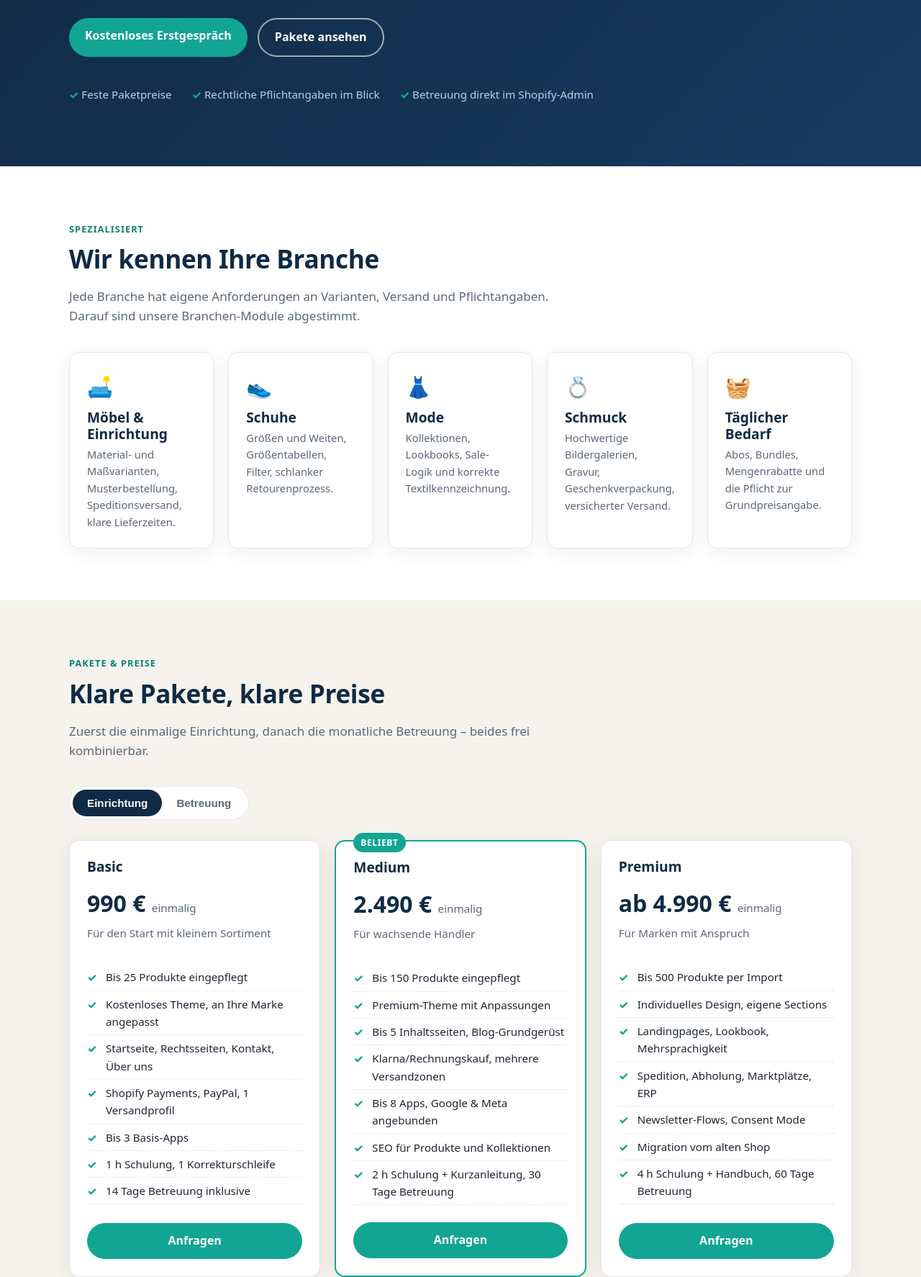
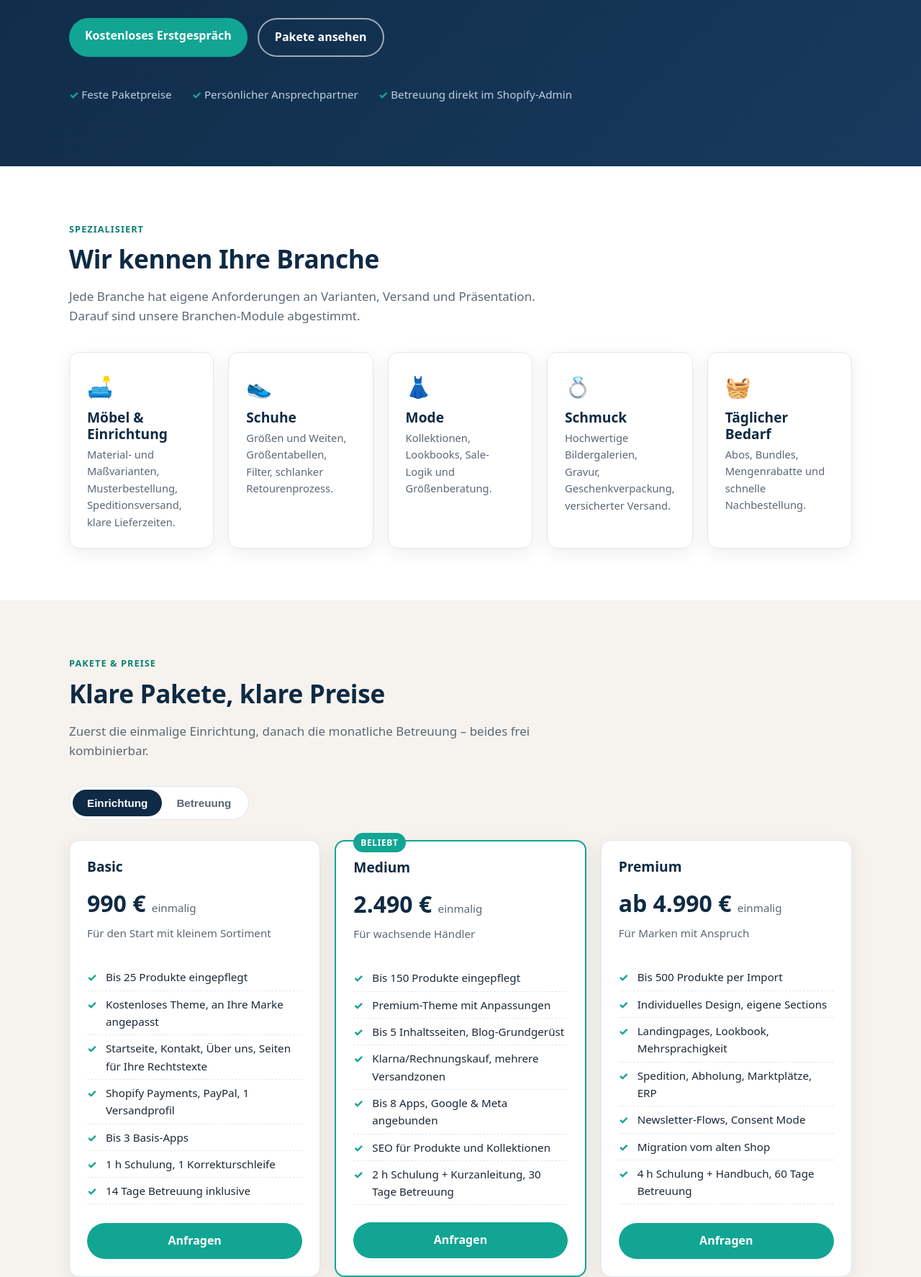
Before and after one commit to Sven6678/shopanker-website, a plain HTML site: page index.html in a window 1280 px wide. Shown: the part 376-2150 px from the top of the page at 72% size. Drawn offline with Linux system fonts and the light colour scheme.

Commit message:
Keine rechtlichen Hinweise oder Beratung in den Paketen
Co-Authored-By: Claude Opus 5.5 <noreply@anthropic.com>

```diff
--- a/index.html
+++ b/index.html
@@ -44,7 +44,7 @@
     </div>
     <div class="hero-points">
       <span>Feste Paketpreise</span>
-      <span>Rechtliche Pflichtangaben im Blick</span>
+      <span>Persönlicher Ansprechpartner</span>
       <span>Betreuung direkt im Shopify-Admin</span>
     </div>
   </div>
@@ -54,13 +54,13 @@
   <div class="wrap">
     <span class="eyebrow">Spezialisiert</span>
     <h2>Wir kennen Ihre Branche</h2>
-    <p class="section-intro">Jede Branche hat eigene Anforderungen an Varianten, Versand und Pflichtangaben. Darauf sind unsere Branchen-Module abgestimmt.</p>
+    <p class="section-intro">Jede Branche hat eigene Anforderungen an Varianten, Versand und Präsentation. Darauf sind unsere Branchen-Module abgestimmt.</p>
     <div class="grid grid-5">
       <div class="card branch"><div class="icon">🛋️</div><h3>Möbel & Einrichtung</h3><p>Material- und Maßvarianten, Musterbestellung, Speditionsversand, klare Lieferzeiten.</p></div>
       <div class="card branch"><div class="icon">👟</div><h3>Schuhe</h3><p>Größen und Weiten, Größentabellen, Filter, schlanker Retourenprozess.</p></div>
-      <div class="card branch"><div class="icon">👗</div><h3>Mode</h3><p>Kollektionen, Lookbooks, Sale-Logik und korrekte Textilkennzeichnung.</p></div>
+      <div class="card branch"><div class="icon">👗</div><h3>Mode</h3><p>Kollektionen, Lookbooks, Sale-Logik und Größenberatung.</p></div>
       <div class="card branch"><div class="icon">💍</div><h3>Schmuck</h3><p>Hochwertige Bildergalerien, Gravur, Geschenkverpackung, versicherter Versand.</p></div>
-      <div class="card branch"><div class="icon">🧺</div><h3>Täglicher Bedarf</h3><p>Abos, Bundles, Mengenrabatte und die Pflicht zur Grundpreisangabe.</p></div>
+      <div class="card branch"><div class="icon">🧺</div><h3>Täglicher Bedarf</h3><p>Abos, Bundles, Mengenrabatte und schnelle Nachbestellung.</p></div>
     </div>
   </div>
 </section>
@@ -85,7 +85,7 @@
           <ul>
             <li>Bis 25 Produkte eingepflegt</li>
             <li>Kostenloses Theme, an Ihre Marke angepasst</li>
-            <li>Startseite, Rechtsseiten, Kontakt, Über uns</li>
+            <li>Startseite, Kontakt, Über uns, Seiten für Ihre Rechtstexte</li>
             <li>Shopify Payments, PayPal, 1 Versandprofil</li>
             <li>Bis 3 Basis-Apps</li>
             <li>1 h Schulung, 1 Korrekturschleife</li>
@@ -137,7 +137,7 @@
             <li>1 Stunde Arbeitszeit pro Monat</li>
             <li>Monitoring: Shop online, Fehler, Apps</li>
             <li>Monatliche Prüfung von Theme und Apps</li>
-            <li>Hinweis bei rechtlichen Änderungen</li>
+            <li>Prüfung auf defekte Links und Fehlerseiten</li>
             <li>Zusatzstunden 65 €</li>
           </ul>
           <a class="btn" href="#kontakt" data-paket="Betreuung Basic">Anfragen</a>
@@ -177,6 +177,7 @@
     </div>
 
     <p class="note">Alle Preise sind Endpreise. Gemäß § 19 UStG wird keine Umsatzsteuer berechnet. Shopify-Abo, Premium-Themes und kostenpflichtige Apps zahlen Sie direkt an den jeweiligen Anbieter. Einzelleistungen: 75 € pro Stunde.</p>
+    <p class="note"><strong>Keine Rechtsberatung:</strong> Rechtliche Hinweise, Prüfungen oder Beratung sind in keinem Paket enthalten. Rechtstexte und Pflichtangaben verantworten Sie selbst; von Ihnen gelieferte Texte binden wir technisch ein.</p>
   </div>
 </section>
 
@@ -228,7 +229,7 @@
     <h2>Gut zu wissen</h2>
     <details><summary>Gehört der Shop danach mir?</summary><p>Ja. Sie legen den Shopify-Shop selbst an und zahlen das Shopify-Abo direkt. Wir arbeiten nur mit einem Zugang, den Sie freigeben und jederzeit entziehen können.</p></details>
     <details><summary>Welche laufenden Kosten kommen auf mich zu?</summary><p>Das Shopify-Abo (je nach Tarif), gegebenenfalls ein Premium-Theme und kostenpflichtige Apps. Wir empfehlen nur, was sich für Ihren Shop wirklich lohnt, und nennen die Kosten vorher.</p></details>
-    <details><summary>Kümmert ihr euch um Impressum, AGB und Widerruf?</summary><p>Wir binden Rechtstexte technisch korrekt ein und prüfen Pflichtangaben wie Grundpreise oder Textilkennzeichnung. Die Texte selbst sollten von einem Rechtstexte-Dienst oder einer Kanzlei stammen – eine Rechtsberatung leisten wir nicht.</p></details>
+    <details><summary>Kümmert ihr euch um Impressum, AGB und Widerruf?</summary><p>Nein. Rechtliche Hinweise, Prüfungen oder Beratung übernehmen wir in keinem Paket. Für Rechtstexte und gesetzliche Pflichtangaben in Ihrem Shop sind Sie selbst verantwortlich – wir empfehlen dafür einen Rechtstexte-Dienst oder eine Kanzlei. Die Texte, die Sie uns liefern, binden wir technisch in den Shop ein.</p></details>
     <details><summary>Kann ich auch nur die Betreuung buchen?</summary><p>Ja. Wenn Ihr Shop schon läuft, starten wir mit einem Shop-Check und übernehmen danach die Betreuung.</p></details>
     <details><summary>Was passiert, wenn das Stundenkontingent nicht reicht?</summary><p>Zusätzliche Stunden rechnen wir zum vergünstigten Satz Ihres Pakets ab – immer nach Rücksprache. Nicht genutzte Stunden verfallen zum Monatsende.</p></details>
     <details><summary>Arbeitet ihr auch mit WooCommerce oder Shopware?</summary><p>Wir migrieren gern von WooCommerce, Shopware oder Etsy zu Shopify. Betreuen tun wir ausschließlich Shopify-Shops.</p></details>
```
